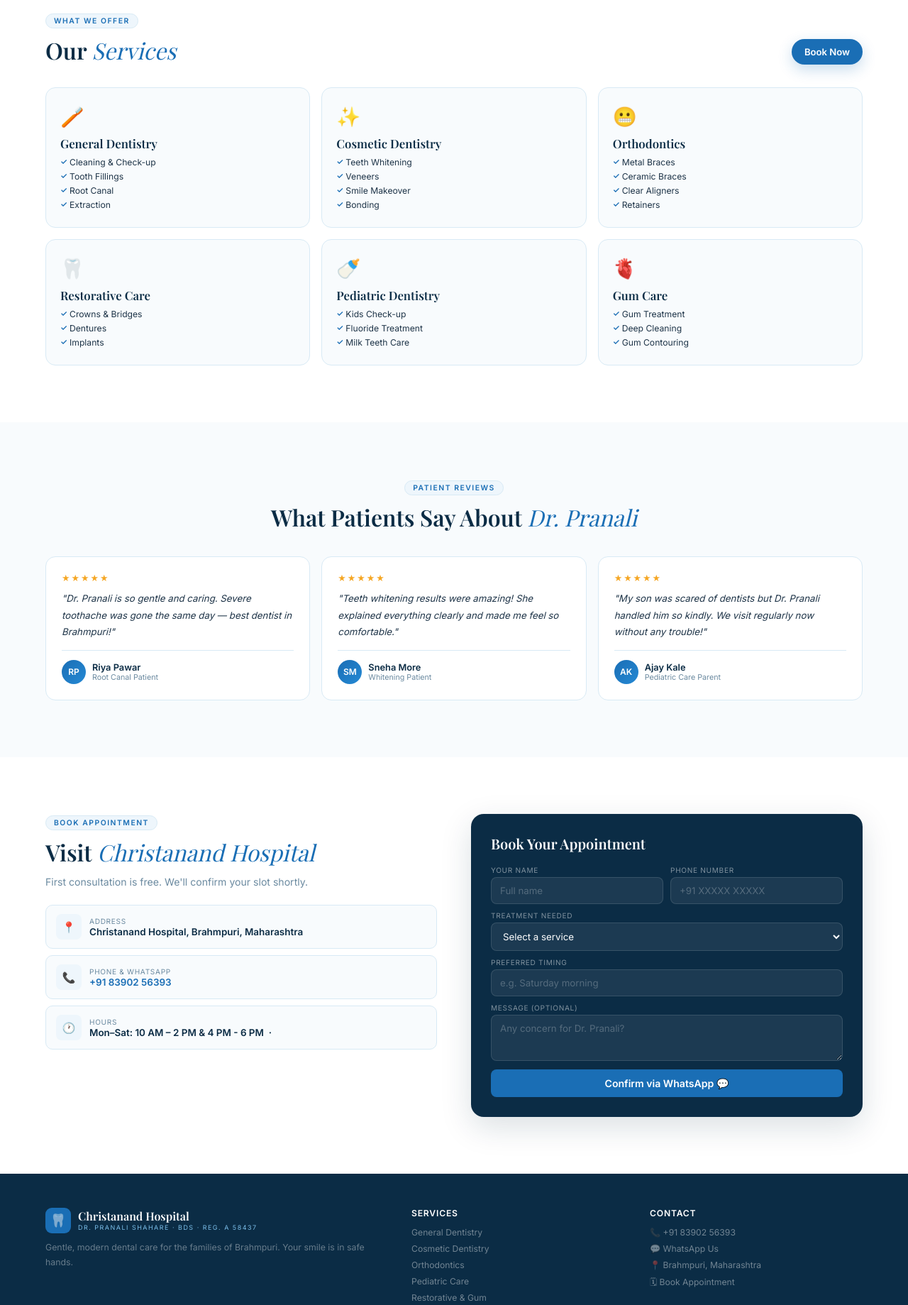
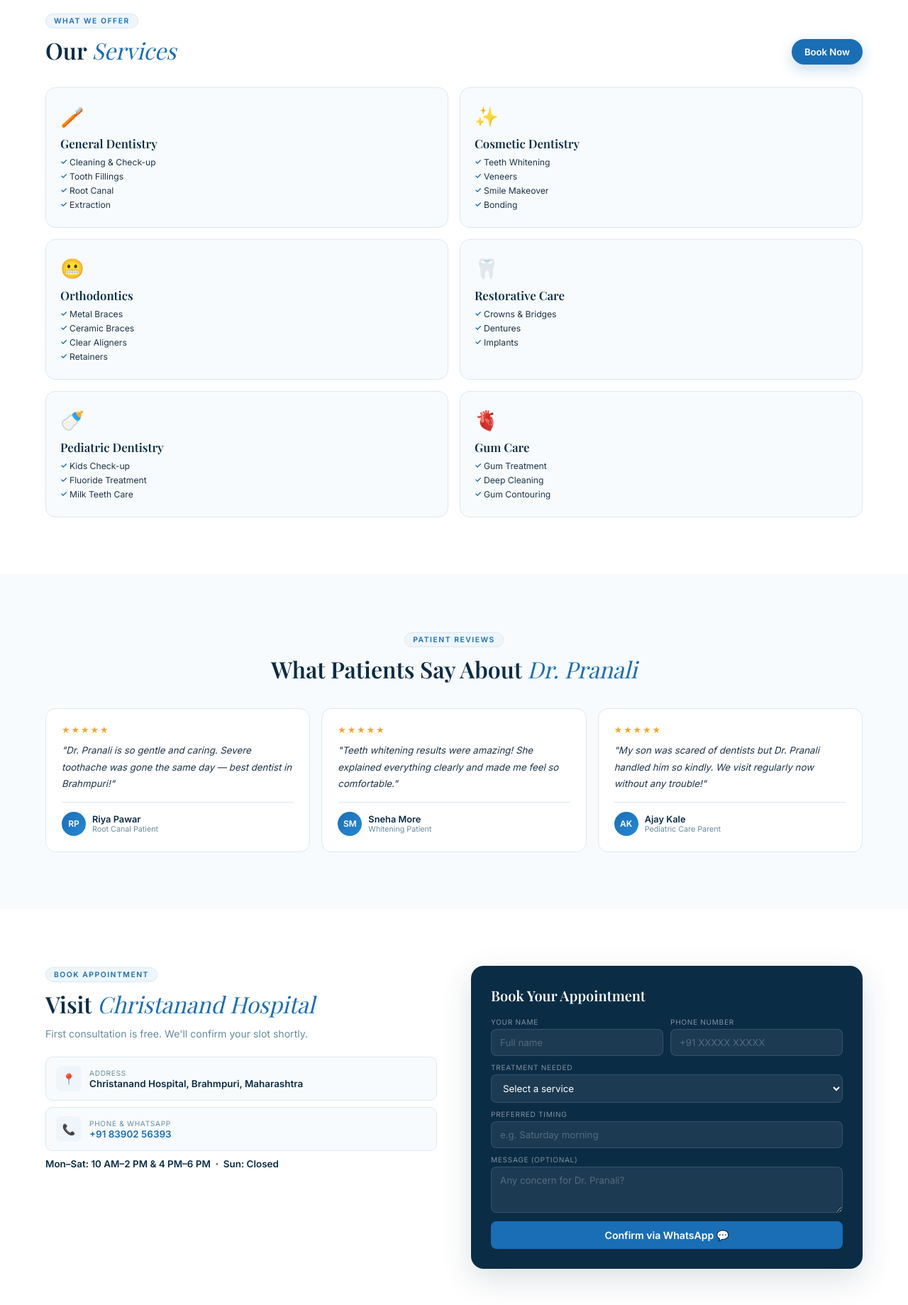
Before and after one commit to KishorKalbandhe/Dr-Pranali-Shahare, a plain HTML site: page index.html in a window 1280 px wide. Shown: the part 1480-3319 px from the top of the page at 71% size. Drawn offline with nearby package versions, Linux system fonts and the light colour scheme; a web font is replaced by a local one.

Commit message:
Update index.html

```diff
--- a/index.html
+++ b/index.html
@@ -127,7 +127,7 @@
     /* ── SERVICES ── */
     #services { padding: 80px 5%; background: var(--white); }
     .sec-top { display: flex; justify-content: space-between; align-items: flex-end; margin-bottom: 32px; }
-    .sgrid { display: grid; grid-template-columns: repeat(3,1fr); gap: 16px; }
+    .sgrid { display: grid; grid-template-columns: repeat(2,1fr); gap: 16px; }
     .sc { background: var(--off); border: 1.5px solid var(--border); border-radius: 14px; padding: 24px 20px; transition: all .25s; }
     .sc:hover { transform: translateY(-4px); box-shadow: 0 14px 36px rgba(26,110,181,0.1); border-color: var(--blue2); background: var(--white); }
     .sc-ico { font-size: 1.7rem; margin-bottom: 10px; }
@@ -366,7 +366,7 @@
     <div class="icards">
       <div class="icard"><div class="ic-box">📍</div><div><div class="ic-l">Address</div><div class="ic-v">Christanand Hospital, Brahmpuri, Maharashtra</div></div></div>
       <div class="icard"><div class="ic-box">📞</div><div><div class="ic-l">Phone & WhatsApp</div><div class="ic-v"><a href="tel:+918390256393" style="color:var(--blue);text-decoration:none">+91 83902 56393</a></div></div></div>
-      <div class="icard"><div class="ic-box">🕐</div><div><div class="ic-l">Hours</div><div class="ic-v">Mon–Sat: 10 AM – 2 PM & 4 PM - 6 PM &nbsp;·&nbsp;</div></div></div>
+      <div class="ic-v">Mon–Sat: 10 AM–2 PM &amp; 4 PM–6 PM &nbsp;·&nbsp; Sun: Closed</div>
     </div>
   </div>
   <div class="aform reveal">
```
